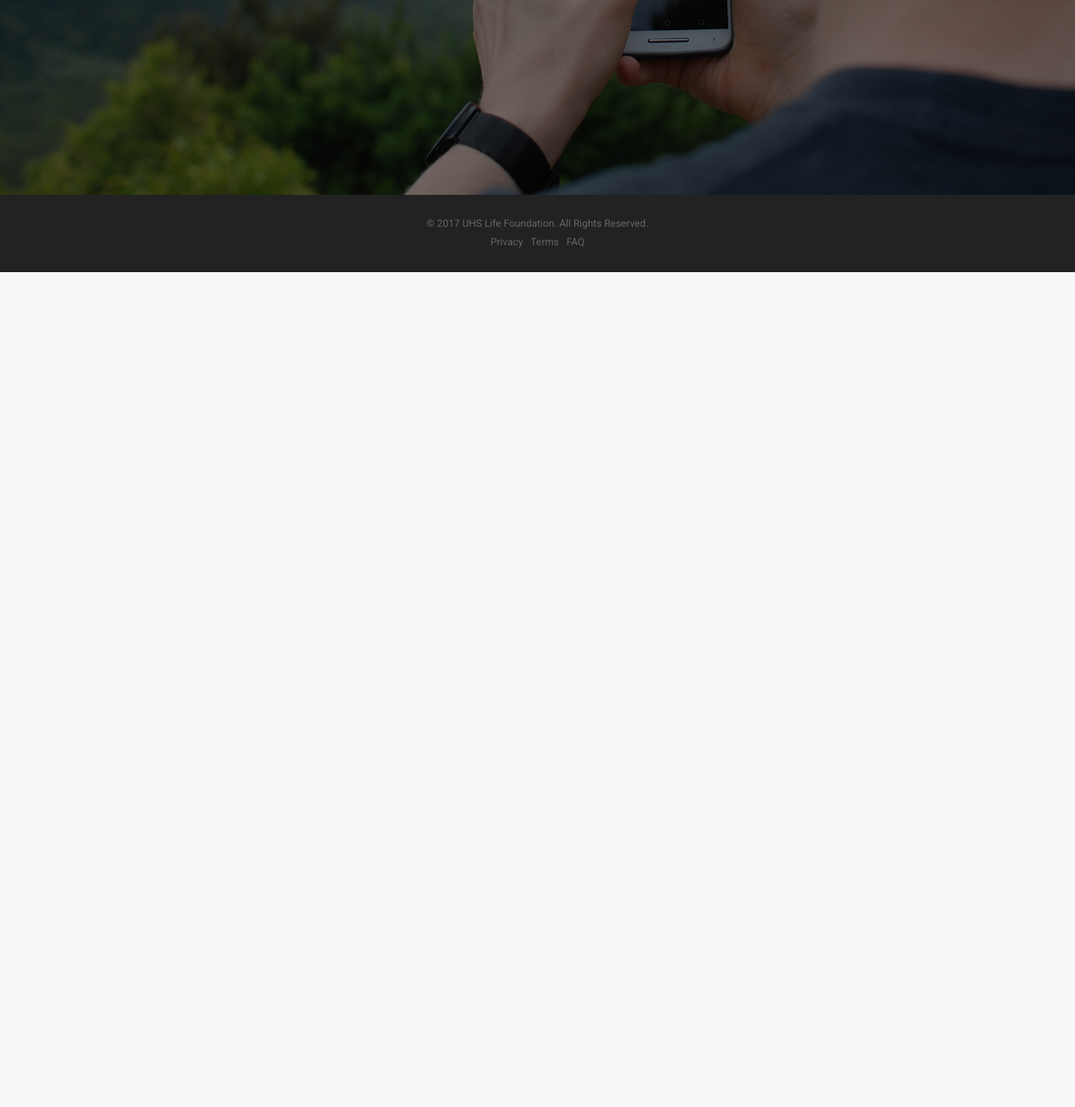
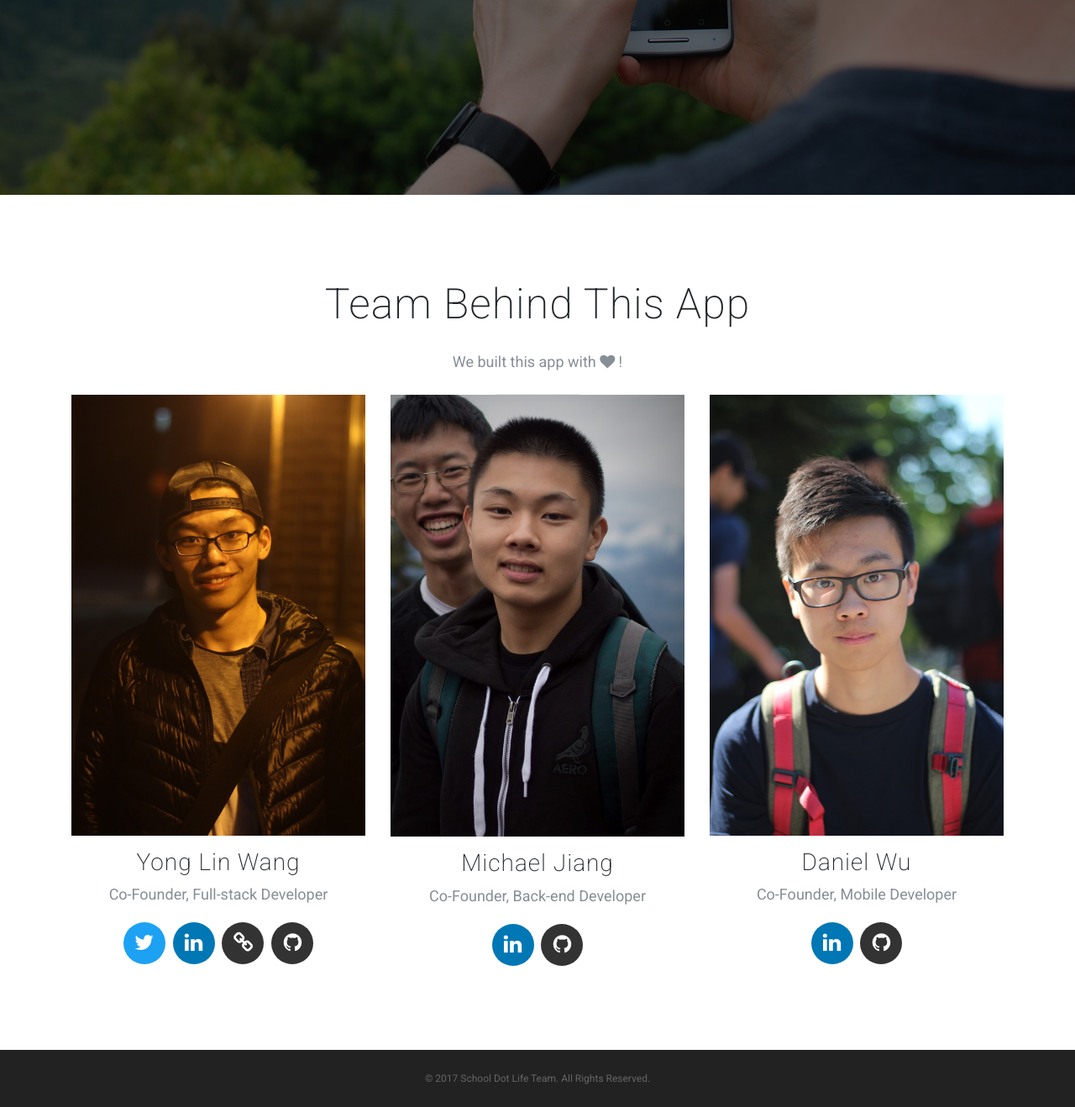
Before and after one commit to callmekungfu/callmekungfu.github.io, a PHP site: page / in a window 1280 px wide. Shown: the part 4880-6198 px from the top of the page at 84% size. Before the commit the page ends 5204 px from the top, so only its background shows below. Run offline with PHP 8.4, Linux system fonts and the light colour scheme; some web fonts are replaced.

Commit message:
updated website for more demo purposes

```diff
--- a/css/new-age.css
+++ b/css/new-age.css
@@ -18,6 +18,10 @@
   transition: all .35s; }
   a:hover, a:focus {
     color: #fcbd20; }
+
+img {
+  max-width: 100%
+}
 
 hr {
   max-width: 100px;
@@ -241,25 +245,25 @@
   section.contact ul.list-social {
     margin-bottom: 0; }
     section.contact ul.list-social li a {
-      font-size: 40px;
-      line-height: 80px;
+      font-size: 25px;
+      line-height: 50px;
       display: block;
-      width: 80px;
-      height: 80px;
+      width: 50px;
+      height: 50px;
       color: white;
       border-radius: 100%; }
     section.contact ul.list-social li.social-twitter a {
       background-color: #1da1f2; }
       section.contact ul.list-social li.social-twitter a:hover {
         background-color: #0d95e8; }
-    section.contact ul.list-social li.social-facebook a {
-      background-color: #3b5998; }
-      section.contact ul.list-social li.social-facebook a:hover {
-        background-color: #344e86; }
-    section.contact ul.list-social li.social-google-plus a {
-      background-color: #dd4b39; }
-      section.contact ul.list-social li.social-google-plus a:hover {
-        background-color: #d73925; }
+    section.contact ul.list-social li.social-linkedin a {
+      background-color: #0077b5; }
+      section.contact ul.list-social li.social-linkedin a:hover {
+        background-color: #01679e; }
+    section.contact ul.list-social li.social-github a {
+      background-color: #333; }
+      section.contact ul.list-social li.social-github a:hover {
+        background-color: rgb(36, 35, 35); }
 
 footer {
   padding: 25px 0;
@@ -307,3 +311,7 @@
 .btn-xl {
   font-size: 11px;
   padding: 15px 45px; }
+
+.mb-15 {
+  margin-bottom: 15px
+}
--- a/index.html
+++ b/index.html
@@ -40,15 +40,18 @@
         </button>
         <div class="collapse navbar-collapse" id="navbarResponsive">
           <ul class="navbar-nav ml-auto">
-            <li class="nav-item">
+            <!-- <li class="nav-item">
               <a class="nav-link js-scroll-trigger" href="https://teach-assist.herokuapp.com/login">View Demo</a>
-            </li>
+            </li> -->
             <li class="nav-item">
               <a class="nav-link js-scroll-trigger" href="#features">Features</a>
             </li>
             <li class="nav-item">
+              <a class="nav-link js-scroll-trigger" href="#team">Team</a>
+            </li>
+            <!-- <li class="nav-item">
               <a class="nav-link js-scroll-trigger" href="#contact">Contact</a>
-            </li>
+            </li> -->
           </ul>
         </div>
       </div>
@@ -60,7 +63,8 @@
           <div class="col-lg-7 my-auto">
             <div class="header-content mx-auto">
               <h1 class="mb-5">To build a stronger community at Unionville High School by making information universally accessible on a reliable platform.</h1>
-              <a href="https://teach-assist.herokuapp.com/login" class="btn btn-outline btn-xl js-scroll-trigger">View Demo</a>
+              <a href="#features" class="btn btn-outline btn-xl js-scroll-trigger">Learn More</a>
+              <a href="https://github.com/callmekungfu/school.life" class="btn btn-outline btn-xl"><i class="fa fa-github"></i> View on Github</a>
             </div>
           </div>
           <div class="col-lg-5 my-auto">
@@ -278,45 +282,84 @@
       <div class="overlay"></div>
     </section>
 
-<!--     <section class="contact bg-primary" id="contact">
+    <section class="contact" id="team">
       <div class="container">
-        <h2>We
+        <div class="section-heading text-center">
+          <h2>Team Behind This App</h2>
+          <p class="text-muted">We built this app with
               <i class="fa fa-heart"></i>
-          new friends!</h2>
+              !</p>
+          <hr>
+        </div>
+        <div class="row">
+          <div class="col-md-4">
+            <img class="img-responsive mb-15" src="img/yonglin.jpg">
+            <h3>Yong Lin Wang</h3>
+            <p class="text-muted">Co-Founder, Full-stack Developer</p>
             <ul class="list-inline list-social">
                 <li class="list-inline-item social-twitter">
-            <a href="#">
+                  <a href="https://twitter.com/wyonglin">
                     <i class="fa fa-twitter"></i>
                   </a>
                 </li>
-          <li class="list-inline-item social-facebook">
-            <a href="#">
-              <i class="fa fa-facebook"></i>
+                <li class="list-inline-item social-linkedin">
+                  <a href="https://www.linkedin.com/in/yonglinwang/">
+                    <i class="fa fa-linkedin"></i>
                   </a>
                 </li>
-          <li class="list-inline-item social-google-plus">
-            <a href="#">
-              <i class="fa fa-google-plus"></i>
+                <li class="list-inline-item social-github">
+                  <a href="https://yonglinwang.ca">
+                    <i class="fa fa-link"></i>
+                  </a>
+                </li>
+                <li class="list-inline-item social-github">
+                  <a href="https://github.com/callmekungfu">
+                    <i class="fa fa-github"></i>
                   </a>
                 </li>
               </ul>
           </div>
-    </section> -->
+          <div class="col-md-4">
+            <img class="img-responsive mb-15" src="img/michael.jpg">
+            <h3>Michael Jiang</h3>
+            <p class="text-muted">Co-Founder, Back-end Developer</p>
+            <ul class="list-inline list-social">
+                <li class="list-inline-item social-linkedin">
+                  <a href="https://www.linkedin.com/in/michael-jiang/">
+                    <i class="fa fa-linkedin"></i>
+                  </a>
+                </li>
+                <li class="list-inline-item social-github">
+                  <a href="https://github.com/MichaelxhJiang">
+                    <i class="fa fa-github"></i>
+                  </a>
+                </li>
+              </ul>
+          </div>
+          <div class="col-md-4">
+            <img class="img-responsive mb-15" src="img/daniel.jpg">
+            <h3>Daniel Wu</h3>
+            <p class="text-muted">Co-Founder, Mobile Developer</p>
+            <ul class="list-inline list-social">
+                <li class="list-inline-item social-linkedin">
+                  <a href="https://www.linkedin.com/in/danielktwu/">
+                    <i class="fa fa-linkedin"></i>
+                  </a>
+                </li>
+                <li class="list-inline-item social-github">
+                  <a href="https://github.com/wuon">
+                    <i class="fa fa-github"></i>
+                  </a>
+                </li>
+              </ul>
+          </div>
+        </div>
+      </div>
+    </section>
 
     <footer>
       <div class="container">
-        <p>&copy; 2017 UHS Life Foundation. All Rights Reserved.</p>
-        <ul class="list-inline">
-          <li class="list-inline-item">
-            <a href="#">Privacy</a>
-          </li>
-          <li class="list-inline-item">
-            <a href="#">Terms</a>
-          </li>
-          <li class="list-inline-item">
-            <a href="#">FAQ</a>
-          </li>
-        </ul>
+        <p>&copy; 2017 School Dot Life Team. All Rights Reserved.</p>
       </div>
     </footer>
 
```
Also changed, not shown: img/daniel.jpg (added), img/michael.jpg (added), img/yonglin.JPG (added). Lines whose indentation alone changed are shown as unchanged.
